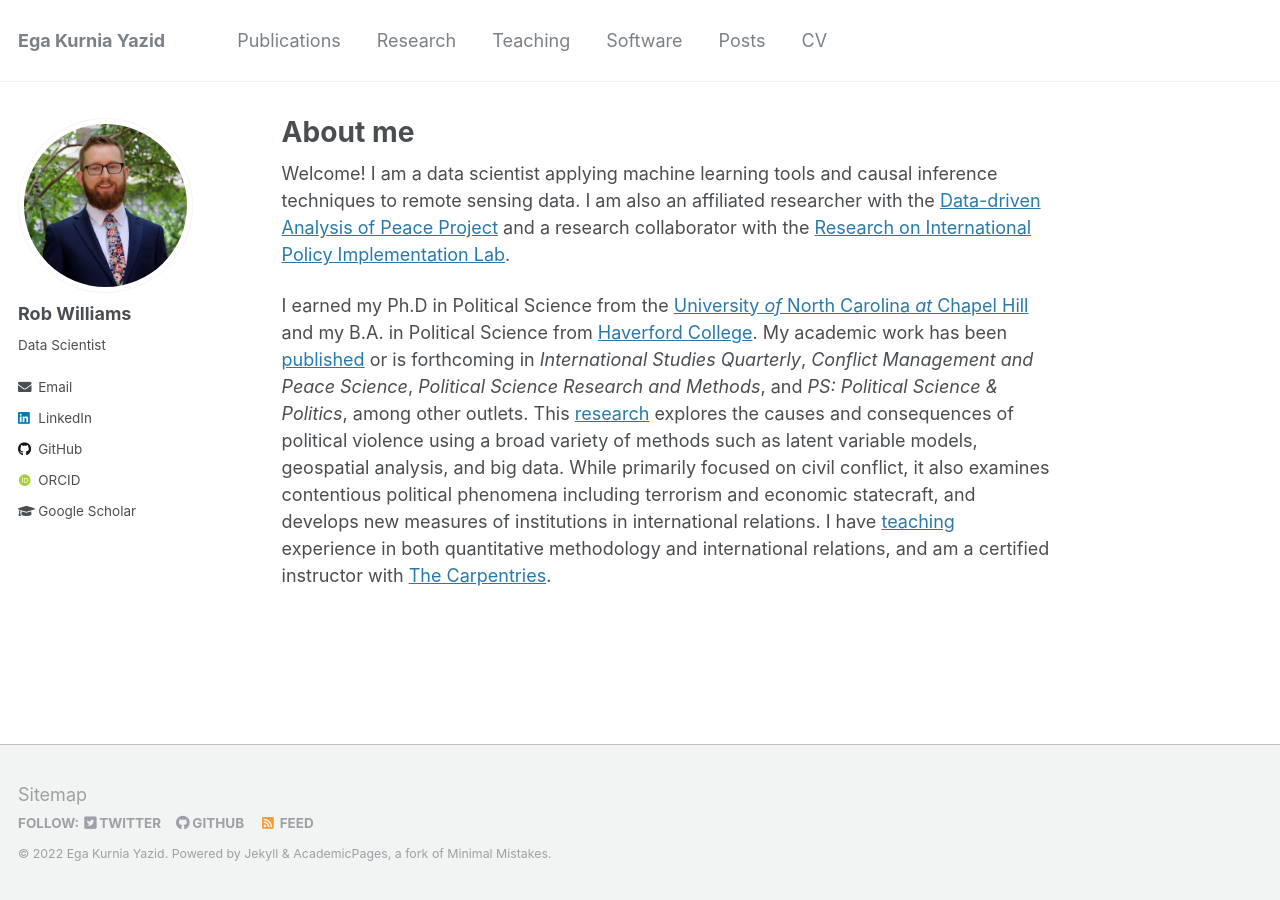
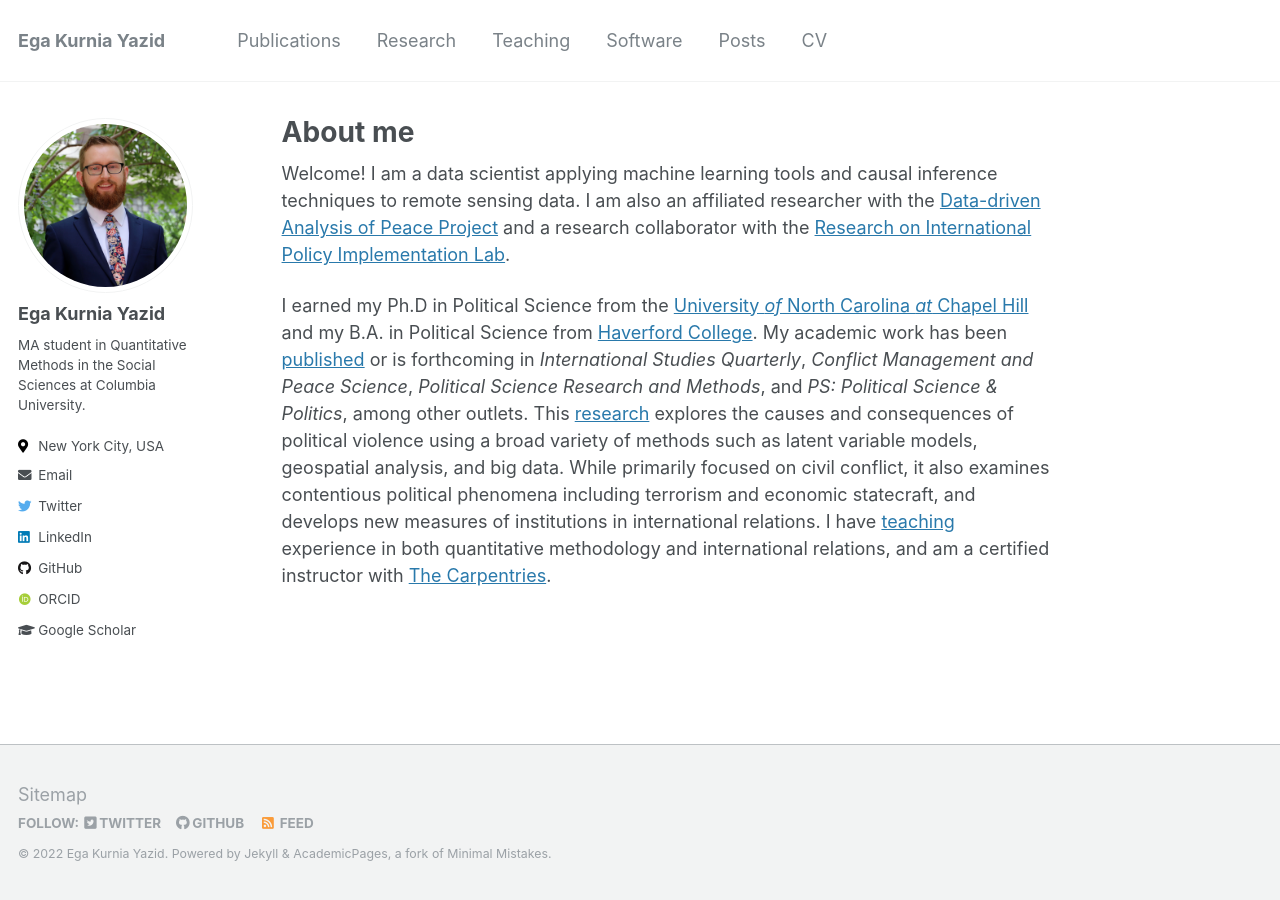
Before and after one commit to kurniayazid/kurniayazid.github.io, a Jekyll site: the page built from _pages/about.md, in a window 1280 px wide. Built offline with Jekyll 4.4.1, drawn with Linux system fonts in a browser that asks for light colours; some web fonts are replaced.

```diff
--- a/_config.yml
+++ b/_config.yml
@@ -80,15 +80,14 @@ analytics:
 
 # Site Author
 author:
-  name             : "Rob Williams"
+  name             : "Ega Kurnia Yazid"
   avatar           : "profile.png"
-  bio              : "Data Scientist"
-  location         :
+  bio              : "MA student in Quantitative Methods in the Social Sciences at Columbia University."
+  location         : "New York City, USA"
   employer         :
-  pubmed           :
-  orcid            : "http://orcid.org/0000-0001-9259-3883"
-  googlescholar    : "https://scholar.google.com/citations?user=fiaPSmgAAAAJ"
-  email            : "e.yazid@columbia.edu"
+  pubmed           : # "https://www.ncbi.nlm.nih.gov/pubmed/?term=john+snow"
+  googlescholar    : "https://scholar.google.com/citations?user=uhMf_XAAAAAJ&hl=en"
+  email            : "yazidega@gmail.com"
   researchgate     :  # example: "https://www.researchgate.net/profile/yourprofile"
   uri              :
   bitbucket        :
@@ -98,20 +97,19 @@ author:
   facebook         :
   foursquare       :
   github           : "kurniayazid"
-  gitlab           :
   google_plus      :
   keybase          :
   instagram        :
-  impactstory      :
+  impactstory      : #"https://profiles.impactstory.org/u/xxxx-xxxx-xxxx-xxxx"
   lastfm           :
-  linkedin         : "kurniayazid"
-  mastodon         :
+  linkedin         : "https://www.linkedin.com/in/kurniayazid/"
+  orcid            : "http://orcid.org/0000-0002-5854-4620"
   pinterest        :
   soundcloud       :
-  stackoverflow    :
+  stackoverflow    : # http://stackoverflow.com/users/123456/username
   steam            :
   tumblr           :
-  twitter          :
+  twitter          : "@kurniayazid"
   vine             :
   weibo            :
   xing             :
```
